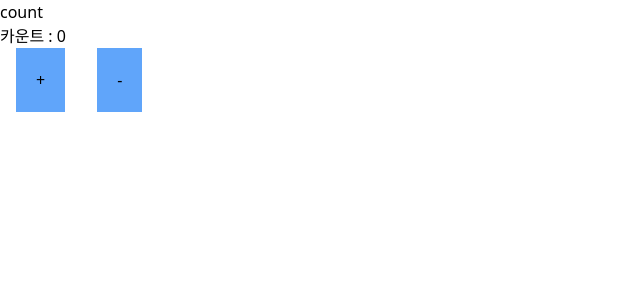
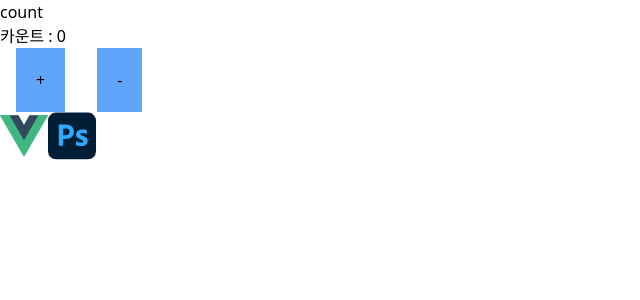
Before and after one commit to juchan-plan/plan, a Nuxt app: page / in a window 1280 px wide. Shown: the top 300 px of the page, without its empty margins (0-640 px from the left). Built offline with nearby package versions, Linux system fonts and the light colour scheme.

Commit message:
[라이브러리 추가]nuxt-icon (iconify)'

```diff
--- a/nuxt.config.ts
+++ b/nuxt.config.ts
@@ -1,6 +1,6 @@
 // https://nuxt.com/docs/api/configuration/nuxt-config
 export default defineNuxtConfig({
-  modules: ["@pinia/nuxt", "@pinia-plugin-persistedstate/nuxt"],
+  modules: ["@pinia/nuxt", "@pinia-plugin-persistedstate/nuxt", "nuxt-icon"],
   css: ["~/assets/tailwind.css"],
   postcss: {
     plugins: {
--- a/package.json
+++ b/package.json
@@ -13,6 +13,7 @@
     "@types/node": "^18",
     "autoprefixer": "^10.4.14",
     "nuxt": "^3.4.3",
+    "nuxt-icon": "^0.4.0",
     "postcss": "^8.4.23",
     "tailwindcss": "^3.3.2"
   },
--- a/pages/index.vue
+++ b/pages/index.vue
@@ -3,6 +3,9 @@
 <template>
   <div>
     <Count />
+    <br />
+    <Icon class="text-[3rem]" name="logos:vue" />
+    <Icon class="text-[3rem] inline-block" name="logos:adobe-photoshop" />
   </div>
 </template>
 
```
Also changed, not shown: 1 other file (tests, documents, lock files or other folders).
